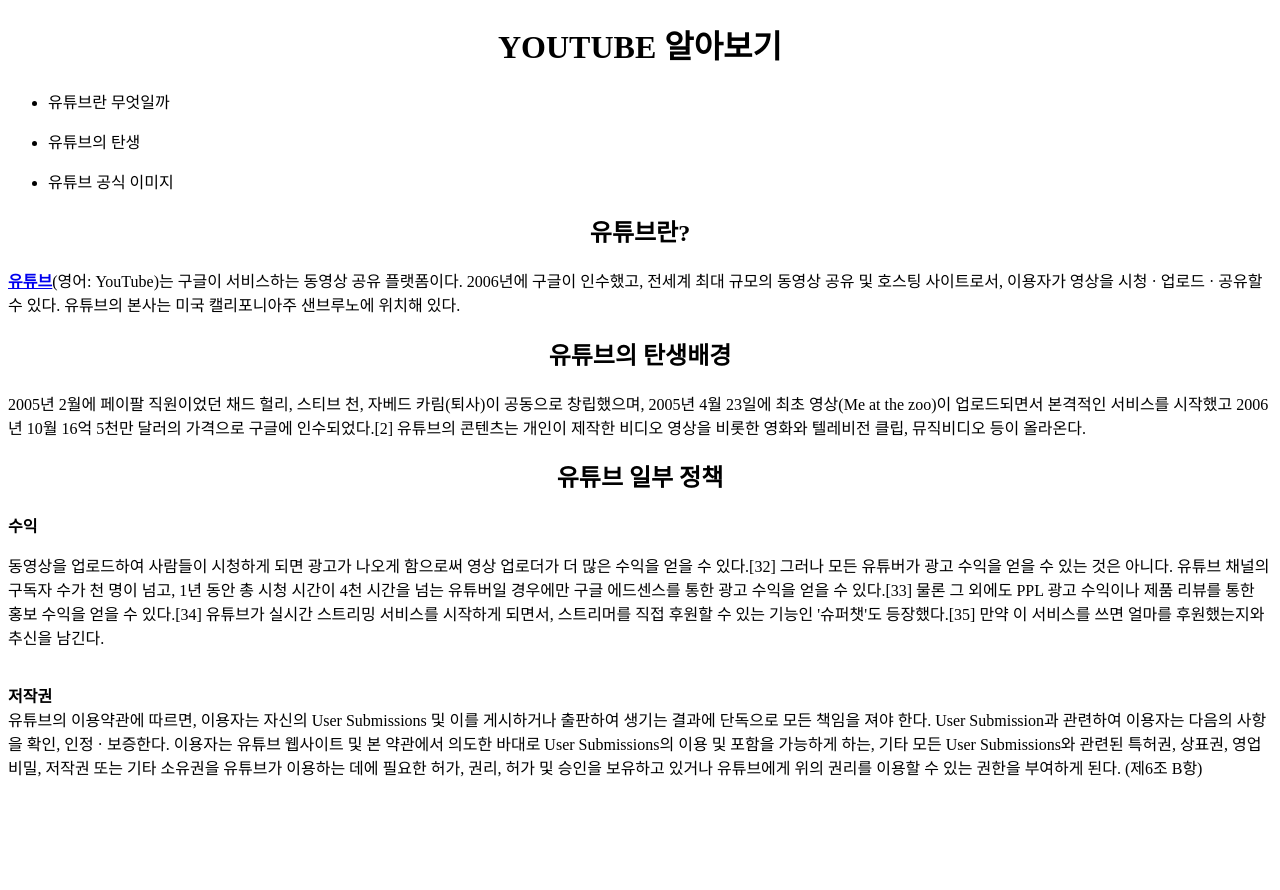
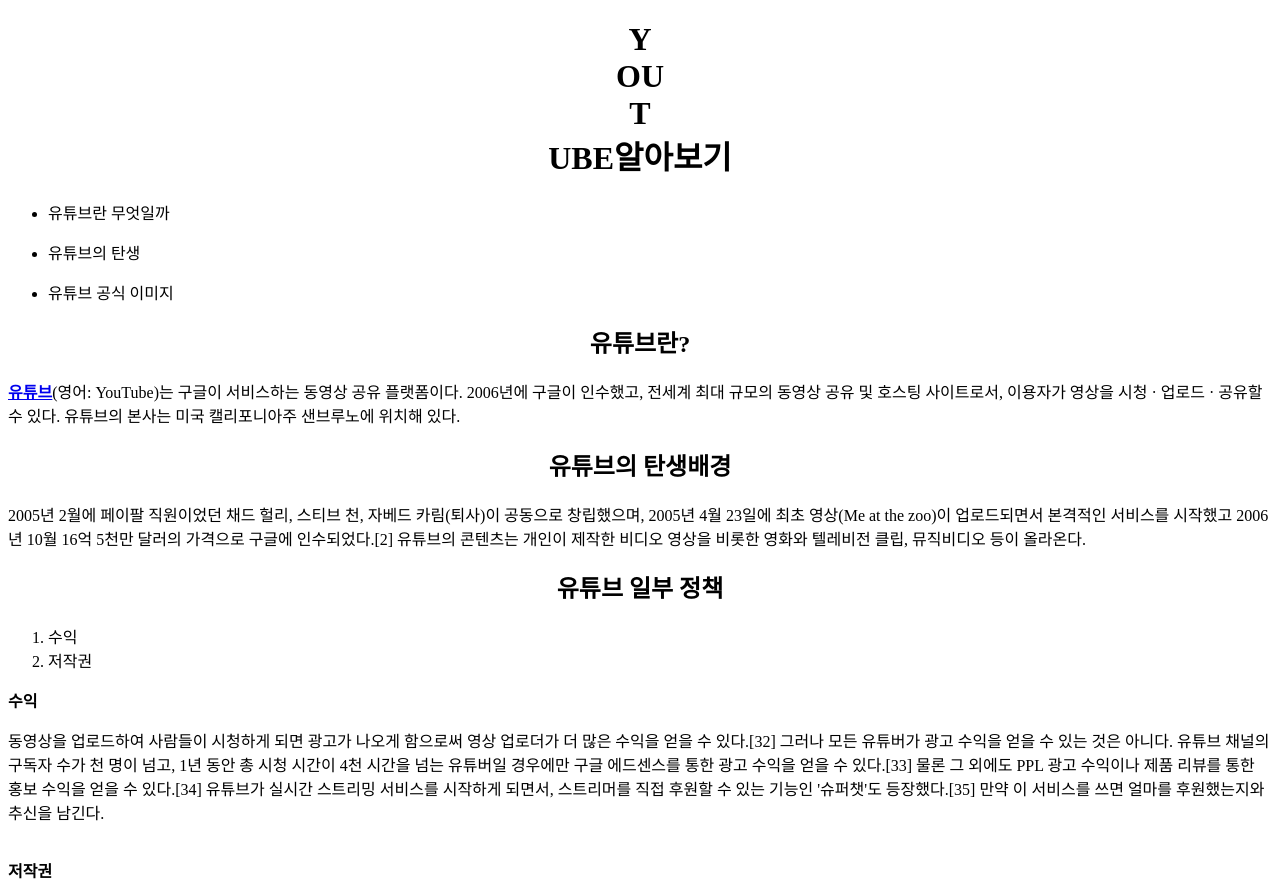
Before and after one commit to tubeduck/first-project, a plain HTML site: page index.html in a window 1280 px wide. Before the commit the page ends 800 px from the top, so only its background shows below. Drawn offline with Linux system fonts and the light colour scheme.

Commit message:
y commit

```diff
--- a/index.html
+++ b/index.html
@@ -3,7 +3,7 @@
   <head>
     <meta charset="utf-8">
     <title>duck's website</title>
-  <h1 class="h1tag">YOUTUBE 알아보기</h1>
+  <h1 class="h1tag"><div class="red">Y</div>OU<div class="red">T</div>UBE알아보기</h1>
   <ul>
     <li><p>유튜브란 무엇일까</p></il>
     <li><p>유튜브의 탄생</p></li>
@@ -16,11 +16,14 @@
     <h2>유튜브의 탄생배경</h2>
 <p>2005년 2월에 페이팔 직원이었던 채드 헐리, 스티브 천, 자베드 카림(퇴사)이 공동으로 창립했으며, 2005년 4월 23일에 최초 영상(Me at the zoo)이 업로드되면서 본격적인 서비스를 시작했고 2006년 10월 16억 5천만 달러의 가격으로 구글에 인수되었다.[2] 유튜브의 콘텐츠는 개인이 제작한 비디오 영상을 비롯한 영화와 텔레비전 클립, 뮤직비디오 등이 올라온다.</p>
     <h2>유튜브 일부 정책</h2>
+    <ol>
+      <li>수익</li>
+      <li>저작권</li>
+    </ol>
     <strong>수익</strong><br>
 <p>동영상을 업로드하여 사람들이 시청하게 되면 광고가 나오게 함으로써 영상 업로더가 더 많은 수익을 얻을 수 있다.[32] 그러나 모든 유튜버가 광고 수익을 얻을 수 있는 것은 아니다. 유튜브 채널의 구독자 수가 천 명이 넘고, 1년 동안 총 시청 시간이 4천 시간을 넘는 유튜버일 경우에만 구글 에드센스를 통한 광고 수익을 얻을 수 있다.[33] 물론 그 외에도 PPL 광고 수익이나 제품 리뷰를 통한 홍보 수익을 얻을 수 있다.[34] 유튜브가 실시간 스트리밍 서비스를 시작하게 되면서, 스트리머를 직접 후원할 수 있는 기능인 '슈퍼챗'도 등장했다.[35] 만약 이 서비스를 쓰면 얼마를 후원했는지와 추신을 남긴다.</p>
 
 <br><strong>저작권</strong><br>
-유튜브의 이용약관에 따르면, 이용자는 자신의 User Submissions 및 이를 게시하거나 출판하여 생기는 결과에 단독으로 모든 책임을 져야 한다. User Submission과 관련하여 이용자는 다음의 사항을 확인, 인정 · 보증한다. 이용자는 유튜브 웹사이트 및 본 약관에서 의도한 바대로 User Submissions의 이용 및 포함을 가능하게 하는, 기타 모든 User Submissions와 관련된 특허권, 상표권, 영업비밀, 저작권 또는 기타 소유권을 유튜브가 이용하는 데에 필요한 허가, 권리, 허가 및 승인을 보유하고 있거나 유튜브에게 위의 권리를 이용할 수 있는 권한을 부여하게 된다. (제6조 B항)
     <style>
       .h1tag {
         text-align: center;
@@ -29,6 +32,9 @@
       h2 {
         text-align : center;
       }
+      .red {
+        font-color :red;
+      }
     </style>
 
   </body>
```
